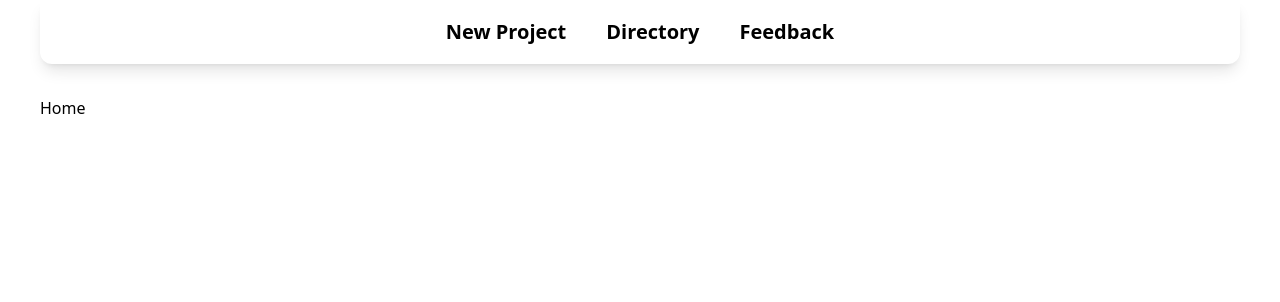
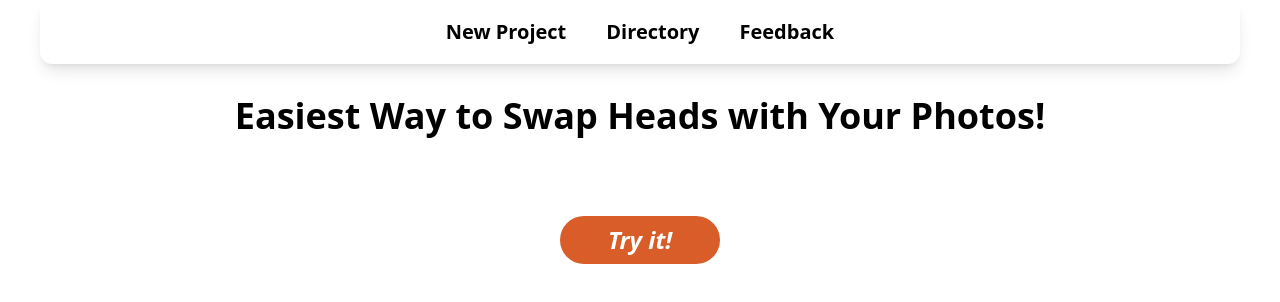
Before and after one commit to SangWoo9734/2025_fliption_sde_assignment, a Next.js app: page / in a window 1280 px wide. Shown: the top 302 px of the page. Built offline with nearby package versions, Linux system fonts and the light colour scheme.

Commit message:
feat: 메인 페이지 추가

```diff
--- a/src/app/page.tsx
+++ b/src/app/page.tsx
@@ -1,3 +1,20 @@
+import { SERVICE_ROUTE } from '@/constants/routes';
+import Link from 'next/link';
+
 export default function Home() {
-  return <div>Home</div>;
+  return (
+    <div className='h-full flex justify-center items-center'>
+      <div className='flex flex-col items-center gap-20'>
+        <h1 className='text-4xl font-bold'>
+          Easiest Way to Swap Heads with Your Photos!
+        </h1>
+        <Link
+          href={SERVICE_ROUTE.newProject}
+          className='px-12 py-2 rounded-full text-2xl font-bold italic text-white bg-main'
+        >
+          Try it!
+        </Link>
+      </div>
+    </div>
+  );
 }
```
